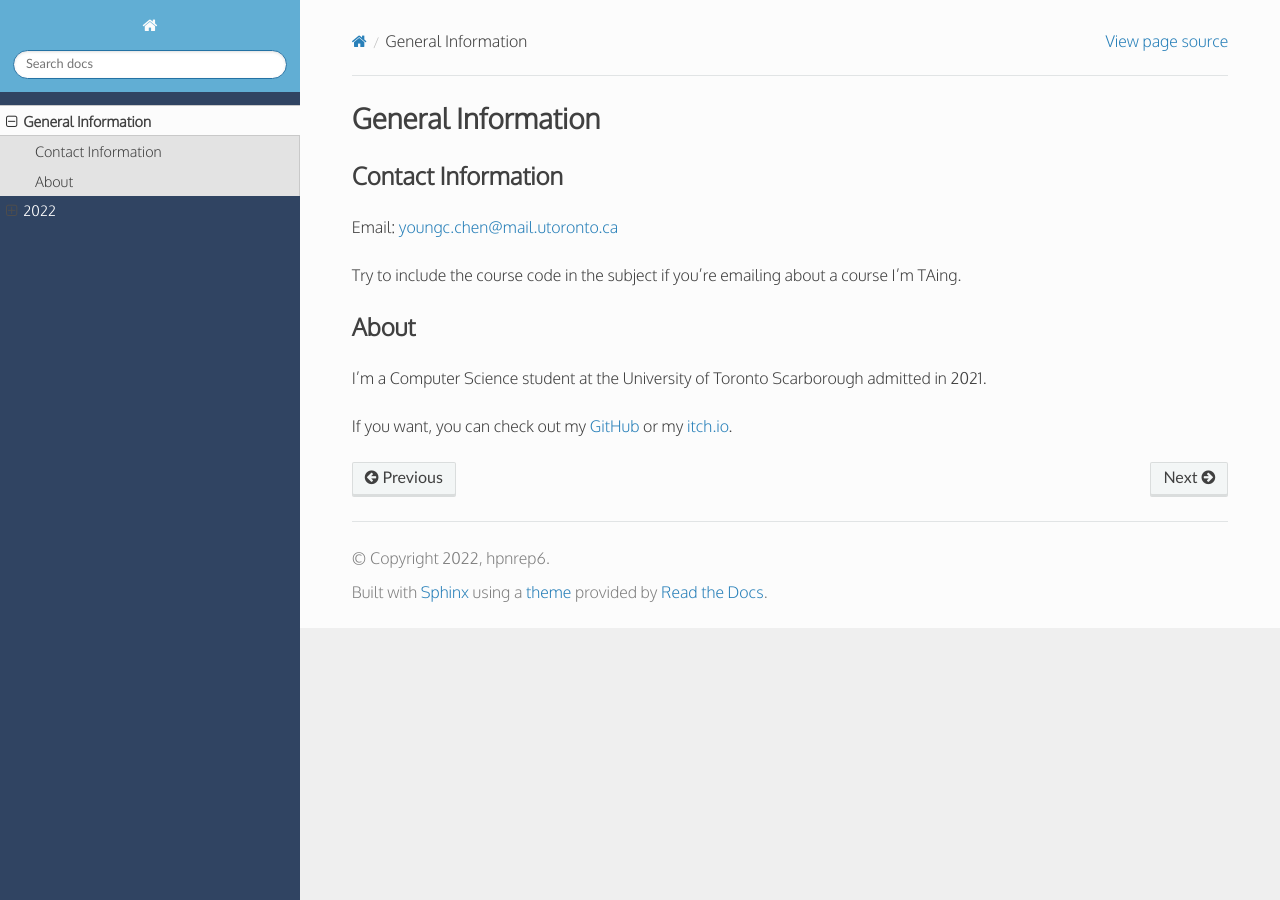
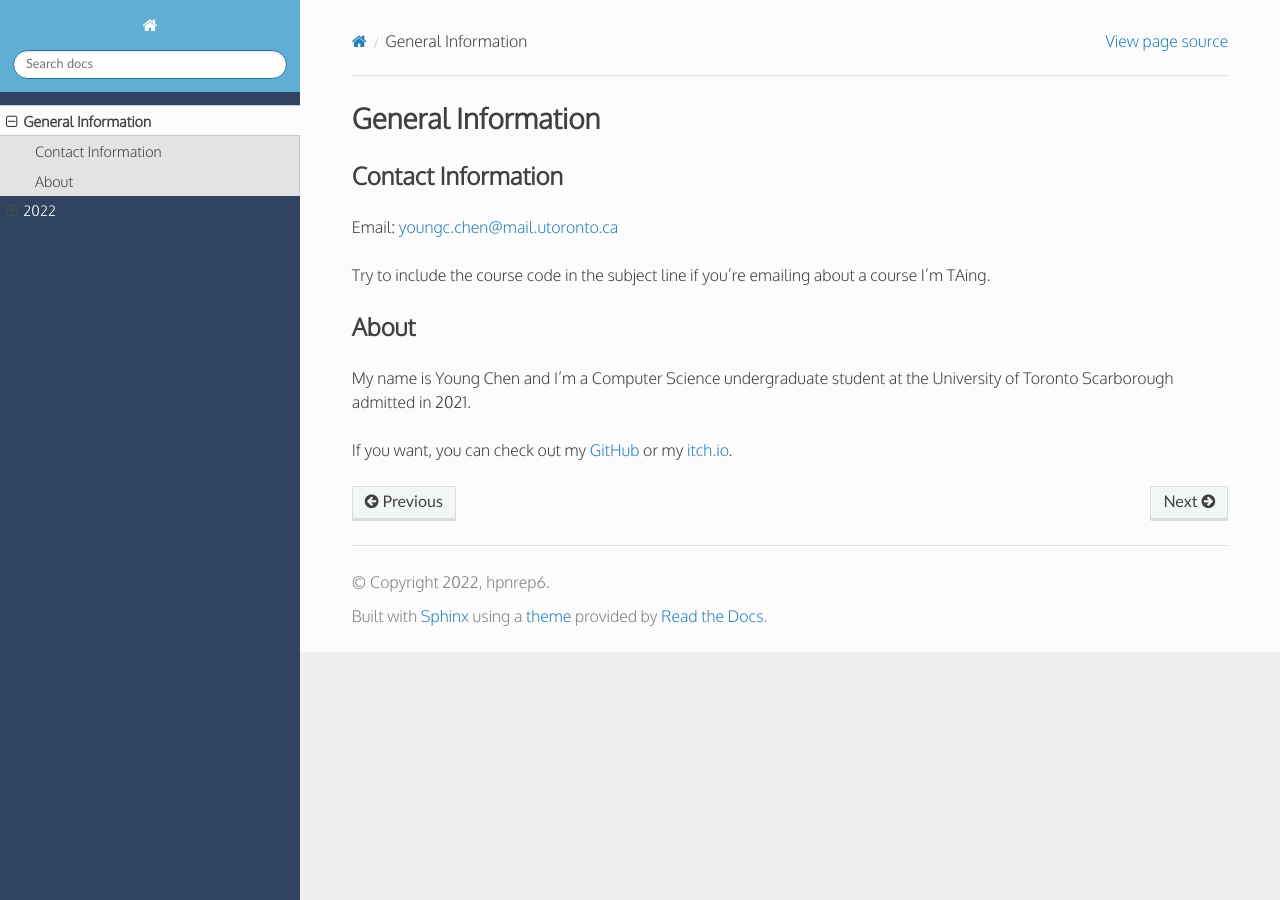
Before and after one commit to hpnrep6/t, a Sphinx documentation site: the page built from source/general.rst, in a window 1280 px wide. Built offline with Sphinx 7.4.7 and the Read the Docs theme 2.0.0, drawn with Linux system fonts in a browser that asks for light colours; formulas are drawn with MathJax 3.

Commit message:
Edit general info

```diff
--- a/source/general.rst
+++ b/source/general.rst
@@ -6,19 +6,17 @@ General Information
 .. toctree::
    :hidden:
 
-
 Contact Information
 -------------------
 
 Email: youngc.chen@mail.utoronto.ca
 
-Try to include the course code in the subject if you're emailing about a course I'm TAing.
-
+Try to include the course code in the subject line if you're emailing about a course I'm TAing.
 
 About
 -----
 
-I'm a Computer Science student at the University of Toronto
+My name is Young Chen and I'm a Computer Science undergraduate student at the University of Toronto
 Scarborough admitted in 2021.
 
 If you want, you can check out my `GitHub <https://github.com/hpnrep6>`_
```
